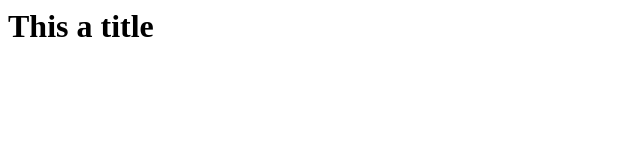
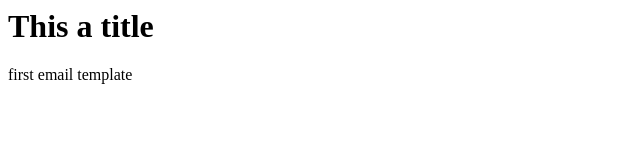
Before and after one commit to M3nnoun/html-Emails, a plain HTML site: page index.html in a window 1280 px wide. Shown: the whole page, without its empty margins (0-640 px from the left). Drawn offline with Linux system fonts and the light colour scheme.

Commit message:
edit index.html

```diff
--- a/index.html
+++ b/index.html
@@ -1 +1,2 @@
 <h1>This a title</h1>
+<a herf="1.html" >first email template</a>
```
